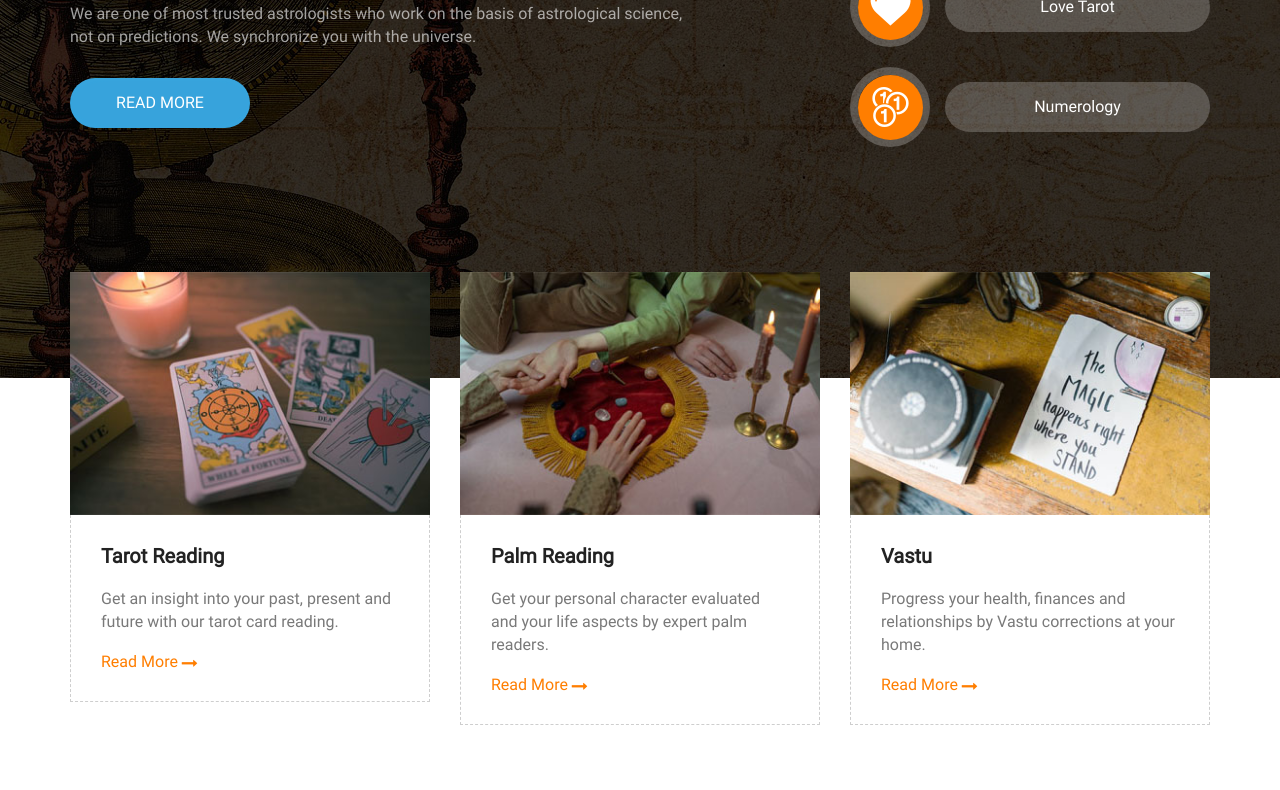
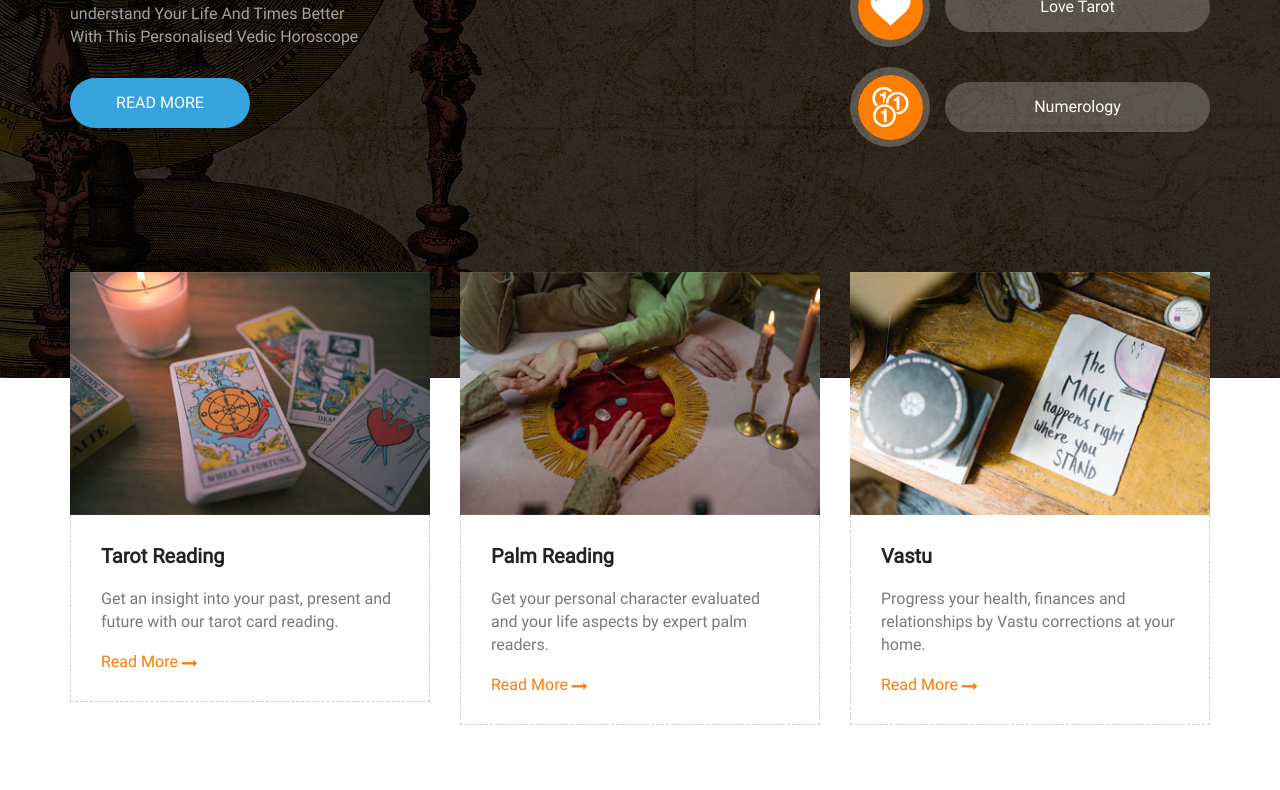
Before and after one commit to sumitpcsa/Horoscope, a plain HTML site: page index.html in a window 1280 px wide. Shown: the part 662-1452 px from the top of the page. Drawn offline with Linux system fonts and the light colour scheme.

Commit message:
HomePage Update

```diff
--- a/index.html
+++ b/index.html
@@ -1,16 +1,5 @@
 <!DOCTYPE html>
-<!--
-Template Name: Horoscope
-Version: 1.0.0
-Author:
-Website:
-Purchase:
--->
-<!--[if IE 8]> <html lang="en" class="ie8 no-js"> <![endif]-->
-<!--[if IE 9]> <html lang="en" class="ie9 no-js"> <![endif]-->
-<!--[if !IE]><!-->
 <html lang="en">
-<!--[endif]-->
 
 <head>
     <meta charset="utf-8" />
@@ -452,9 +441,13 @@ Purchase:
                                                 src="images/header/slider_logo.png" alt="slider_logo" /></h1>
                                         <h2 data-animation="animated zoomInDown">World of Best <span>Astrology</span>
                                         </h2>
-                                        <p data-animation="animated bounceInUp">We are one of most trusted astrologists
+                                        <!-- <p data-animation="animated bounceInUp">We are one of most trusted astrologists
                                             who work on the basis of astrological science, <br> not on predictions. We
-                                            synchronize you with the universe. </p>
+                                            synchronize you with the universe. </p> -->
+                                        <p data-animation="animated bounceInUp">understand Your Life And Times
+                                            Better
+                                            <br>With This Personalised Vedic Horoscope
+                                        </p>
                                         <div class="hs_effect_btn">
                                             <ul>
                                                 <li data-animation="animated flipInX"><a href="#"
@@ -1949,7 +1942,7 @@ Aquarius
                             path for happiness. <br>Horoscope astrologists do the same thing. </p>
                         <div class="hs_effect_btn hs_advert_btn_wrapper">
                             <ul>
-                                <li><a href="#" class="hs_btn_hover">Read more</a></li>
+                                <li><a href="#" class="hs_btn_hover">Get In Touch</a></li>
                             </ul>
                         </div>
                     </div>
```
Also changed, not shown: 1 other file. Lines whose indentation alone changed are shown as unchanged.
